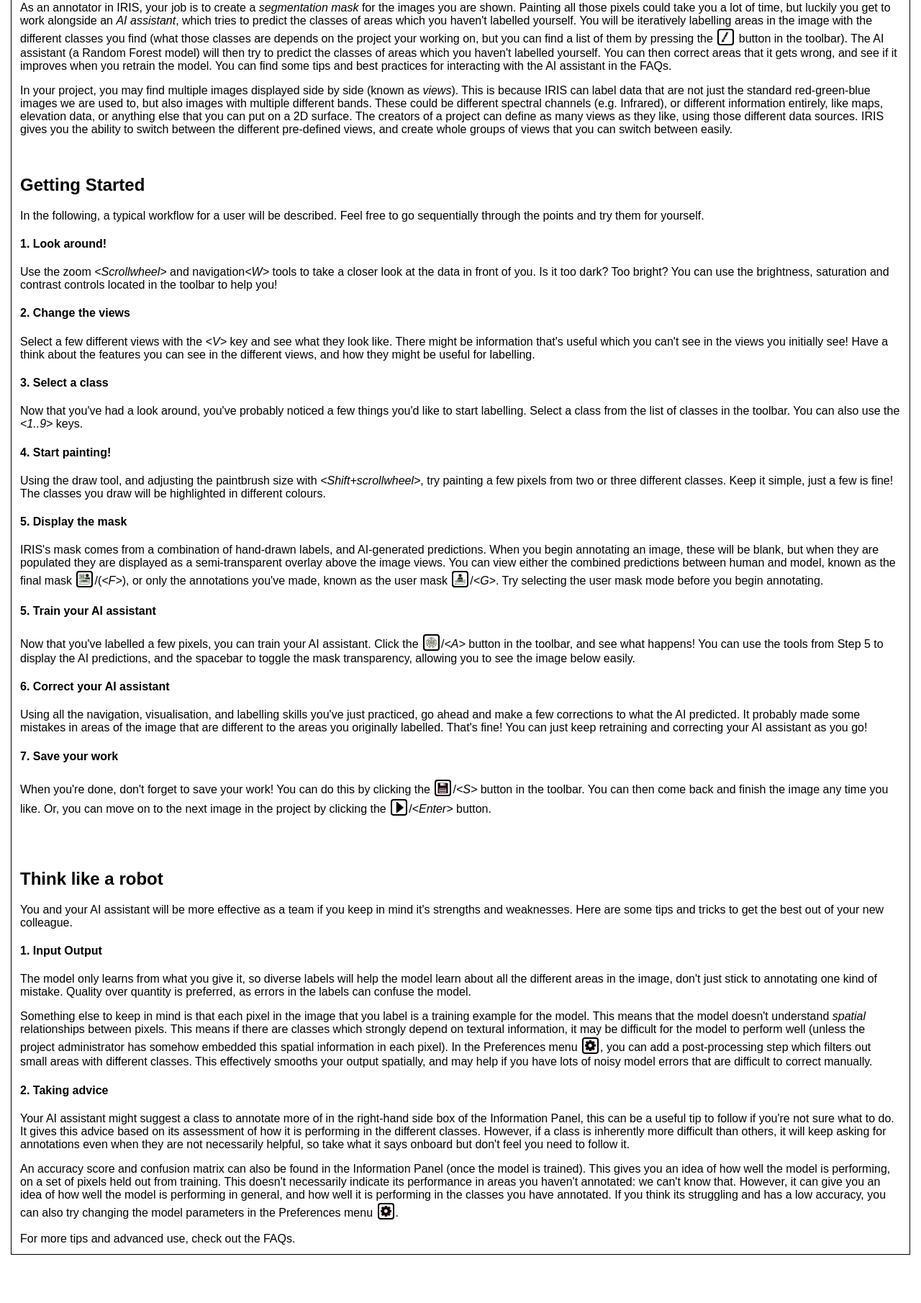
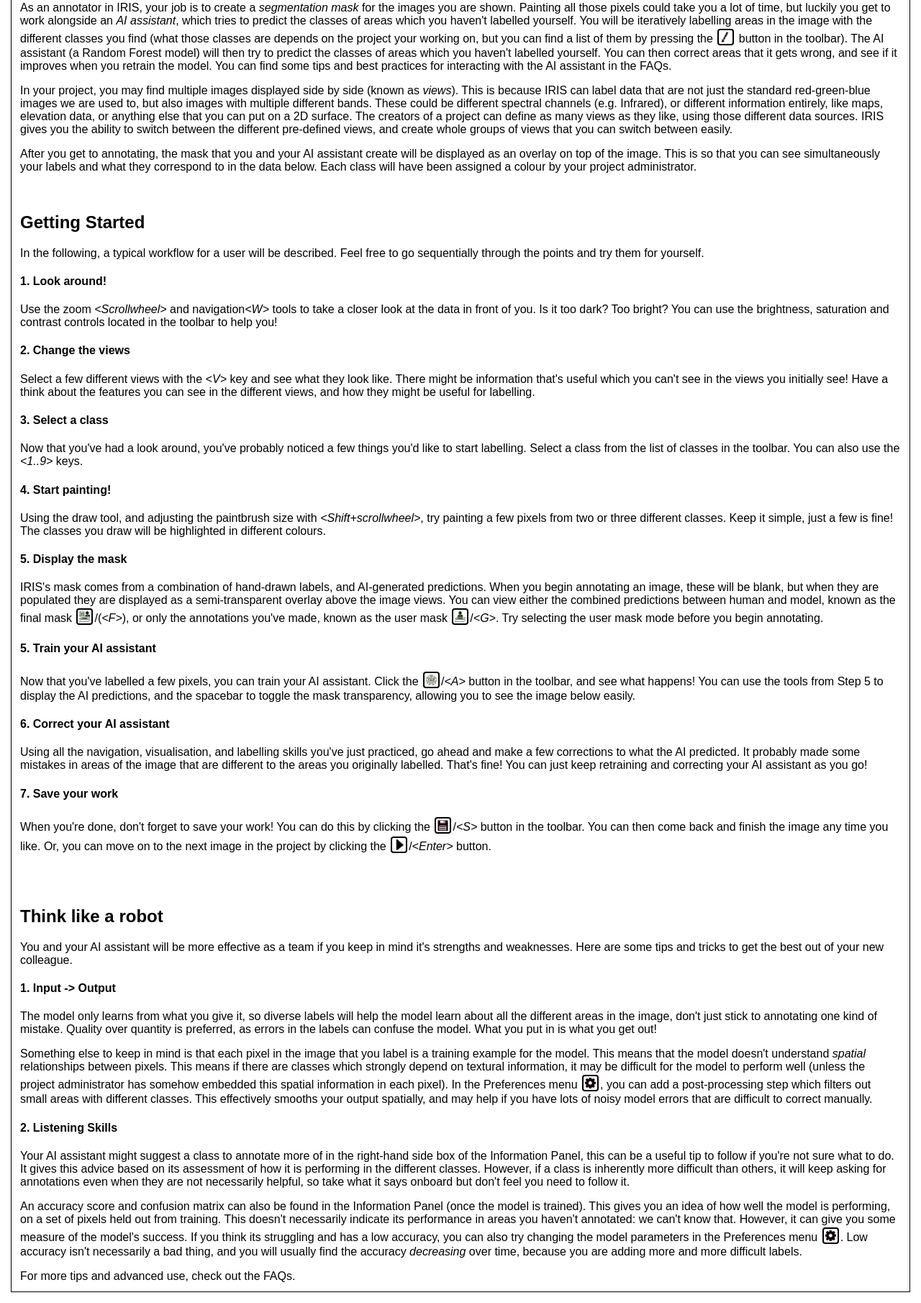
Before and after one commit to ESA-PhiLab/iris, a Flask app: template iris/help/templates/help.html in a window 1280 px wide. Shown: the part 359-2169 px from the top of the page at 72% size. Before the commit the page ends 2102 px from the top, so only its background shows below. Run offline with Flask 2, Linux system fonts and the light colour scheme; the template is opened without the code that fills it, so the values that code supplies are empty; parts of the project's set-up code (start-up, migrations or seed data) failed here and were passed over.

Commit message:
More help

```diff
--- a/iris/help/templates/help.html
+++ b/iris/help/templates/help.html
@@ -53,6 +53,11 @@
             but also images with multiple different bands. These could be different spectral channels (e.g. Infrared), or different information entirely, like maps, elevation data, or
             anything else that you can put on a 2D surface. The creators of a project can define as many views as they like, using those different data sources. IRIS gives you the ability to switch between the
             different pre-defined views, and create whole groups of views that you can switch between easily.
+        </p>
+
+        <p>
+            After you get to annotating, the mask that you and your AI assistant create will be displayed as an overlay on top of the image. This is so that you can see simultaneously your labels and what they correspond
+            to in the data below. Each class will have been assigned a colour by your project administrator.
         </p>
 
         <br>
@@ -115,10 +120,10 @@
             You and your AI assistant will be more effective as a team if you keep in mind it's strengths and weaknesses. Here are some tips and tricks to get the best out of your new colleague.
         </p>
 
-        <h4>1. Input Output</h4>
+        <h4>1. Input -> Output</h4>
         <p>
             The model only learns from what you give it, so diverse labels will help the model learn about all the different areas in the image, don't just stick to annotating one kind of mistake. Quality over quantity is preferred,
-            as errors in the labels can confuse the model.
+            as errors in the labels can confuse the model. What you put in is what you get out!
         </p>
 
         <p>
@@ -127,7 +132,7 @@
             <button class="icon_button" onclick=""><img src="{{url_for('segmentation.static', filename='icons/preferences.png')}}" height="15" width="15"/></button>, you can add a post-processing step which filters out small areas with
             different classes. This effectively smooths your output spatially, and may help if you have lots of noisy model errors that are difficult to correct manually.
         </p>
-        <h4>2. Taking advice</h4>
+        <h4>2. Listening Skills</h4>
 
         <p>
             Your AI assistant might suggest a class to annotate more of in the right-hand side box of the Information Panel, this can be a useful tip to follow if you're not sure what to do. It gives this advice based on its assessment of how it
@@ -135,12 +140,10 @@
         </p>
         <p>
             An accuracy score and confusion matrix can also be found in the Information Panel (once the model is trained). This gives you an idea of how well the model is performing, on a set of pixels held out from training. This doesn't necessarily indicate
-            its performance in areas you haven't annotated: we can't know that. However, it can give you an idea of how well the model is performing in general, and how well it is performing in the classes you have annotated. If you think its struggling and has
-            a low accuracy, you can also try changing the model parameters in the Preferences menu <button class="icon_button" onclick=""><img src="{{url_for('segmentation.static', filename='icons/preferences.png')}}" height="15" width="15"/></button>.
+            its performance in areas you haven't annotated: we can't know that. However, it can give you some measure of the model's success. If you think its struggling and has
+            a low accuracy, you can also try changing the model parameters in the Preferences menu <button class="icon_button" onclick=""><img src="{{url_for('segmentation.static', filename='icons/preferences.png')}}" height="15" width="15"/></button>. Low accuracy
+            isn't necessarily a bad thing, and you will usually find the accuracy <i>decreasing</i> over time, because you are adding more and more difficult labels.
         </p>
-
-
-
 
         For more tips and advanced use, check out the FAQs.
 
```
